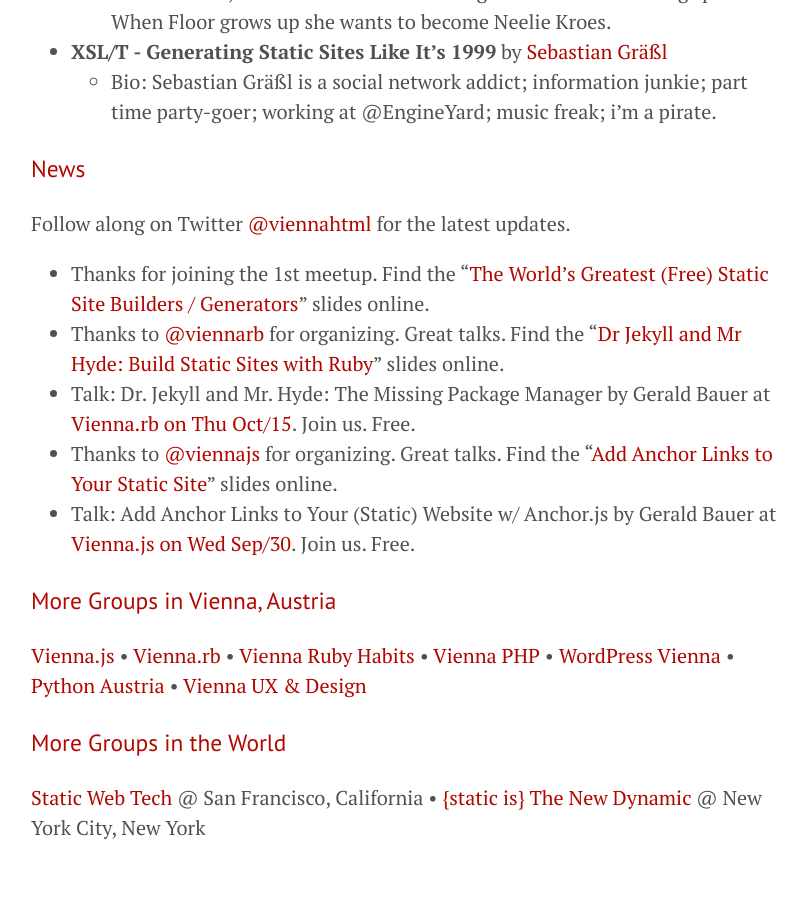
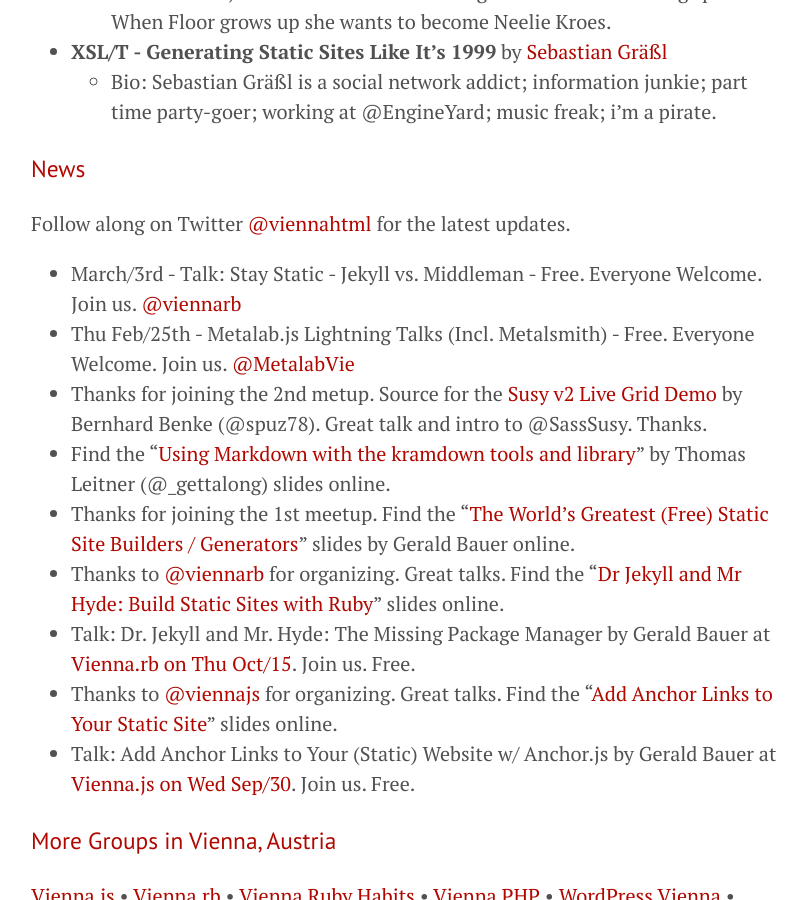
Before and after one commit to goodbyeaustria/archive, a Jekyll site: the page built from index.md, in a window 1280 px wide and 900 px high, scrolled down 3230 px. Shown: the whole window, without its empty margins (229-1036 px from the left). Built offline with Jekyll 4.4.1, drawn with Linux system fonts in a browser that asks for light colours; before the commit the page ends 4093 px from its top, so only the background shows below that.

Commit message:
Update index.md

```diff
--- a/index.md
+++ b/index.md
@@ -78,9 +78,11 @@
 
 Follow along on Twitter [@viennahtml](https://twitter.com/viennahtml) for the latest updates.
 
-
-
-- Thanks for joining the 1st meetup. Find the "[The World's Greatest (Free) Static Site Builders / Generators](http://slideshow-s9.github.io/demos/staticgen.html)" slides online.
+- March/3rd - Talk: Stay Static - Jekyll vs. Middleman - Free. Everyone Welcome. Join us. [@viennarb](https://twitter.com/viennarb)
+- Thu Feb/25th - Metalab.js Lightning Talks (Incl. Metalsmith)  - Free. Everyone Welcome. Join us. [@MetalabVie](https://twitter.com/MetalabVie)
+- Thanks for joining the 2nd metup. Source for the [Susy v2 Live Grid Demo](https://github.com/spuz/susy-grid-demo) by Bernhard Benke (@spuz78).  Great talk and intro to @SassSusy. Thanks.
+- Find the "[Using Markdown with the kramdown tools and library](http://talks.gettalong.org/2016-02-vienna-html)" by Thomas Leitner (@_gettalong) slides online.
+- Thanks for joining the 1st meetup. Find the "[The World's Greatest (Free) Static Site Builders / Generators](http://slideshow-s9.github.io/demos/staticgen.html)" slides by Gerald Bauer online.
 - Thanks to [@viennarb](https://twitter.com/viennarb) for organizing. Great talks. Find the "[Dr Jekyll and Mr Hyde: Build Static Sites with Ruby](http://slideshow-s9.github.io/demos/drjekyll.html)" slides online.
 - Talk: Dr. Jekyll and Mr. Hyde: The Missing Package Manager by Gerald Bauer at [Vienna.rb on Thu Oct/15](http://www.meetup.com/vienna-rb/events/225097350). Join us. Free.
 - Thanks to [@viennajs](https://twitter.com/viennajs) for organizing. Great talks. Find the "[Add Anchor Links to Your Static Site](http://slideshow-s9.github.io/demos/anchor.html)" slides online.
```
